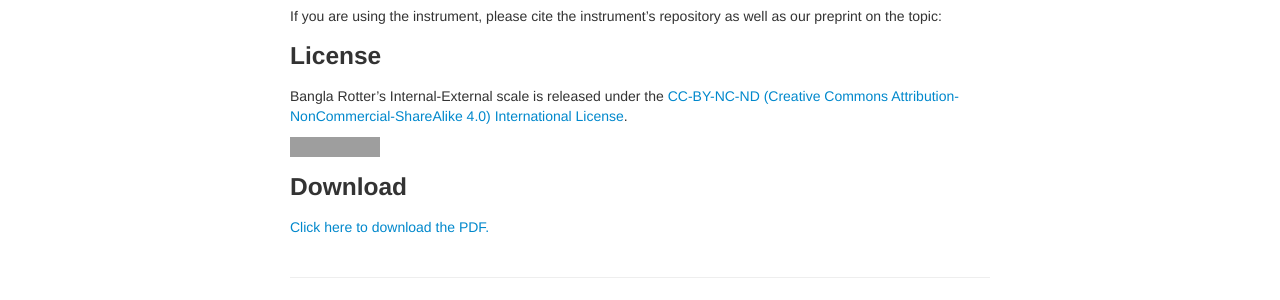
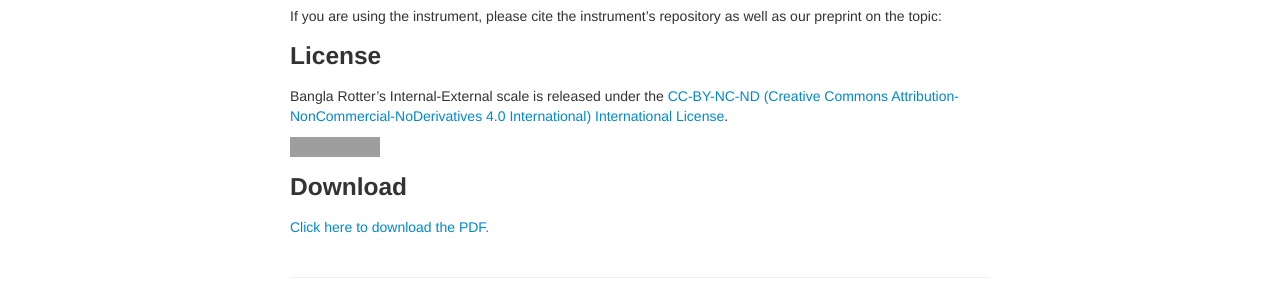
Before and after one commit to Bangla-Rotter-I-E-Scale/Rotter.github.io, a Jekyll site: the page built from index.md, in a window 1280 px wide. Shown: the part 346-646 px from the top of the page. Built offline with Jekyll 4.4.1, drawn with Linux system fonts in a browser that asks for light colours; grey boxes are pictures that could not be loaded.

Commit message:
Update index.md

```diff
--- a/index.md
+++ b/index.md
@@ -15,7 +15,7 @@ If you are using the instrument, please cite the instrument's repository as well
 
 ### License
 
-Bangla Rotter's Internal-External scale is released under the [CC-BY-NC-ND (Creative Commons Attribution-NonCommercial-ShareAlike 4.0) International License](https://creativecommons.org/licenses/by-nc-nd/4.0/).
+Bangla Rotter's Internal-External scale is released under the [CC-BY-NC-ND (Creative Commons Attribution-NonCommercial-NoDerivatives 4.0 International) International License](https://creativecommons.org/licenses/by-nc-nd/4.0/).
 
 ![CC-BY-NC-SA logo](https://i.creativecommons.org/l/by-nc-nd/4.0/88x31.png)
 
```
